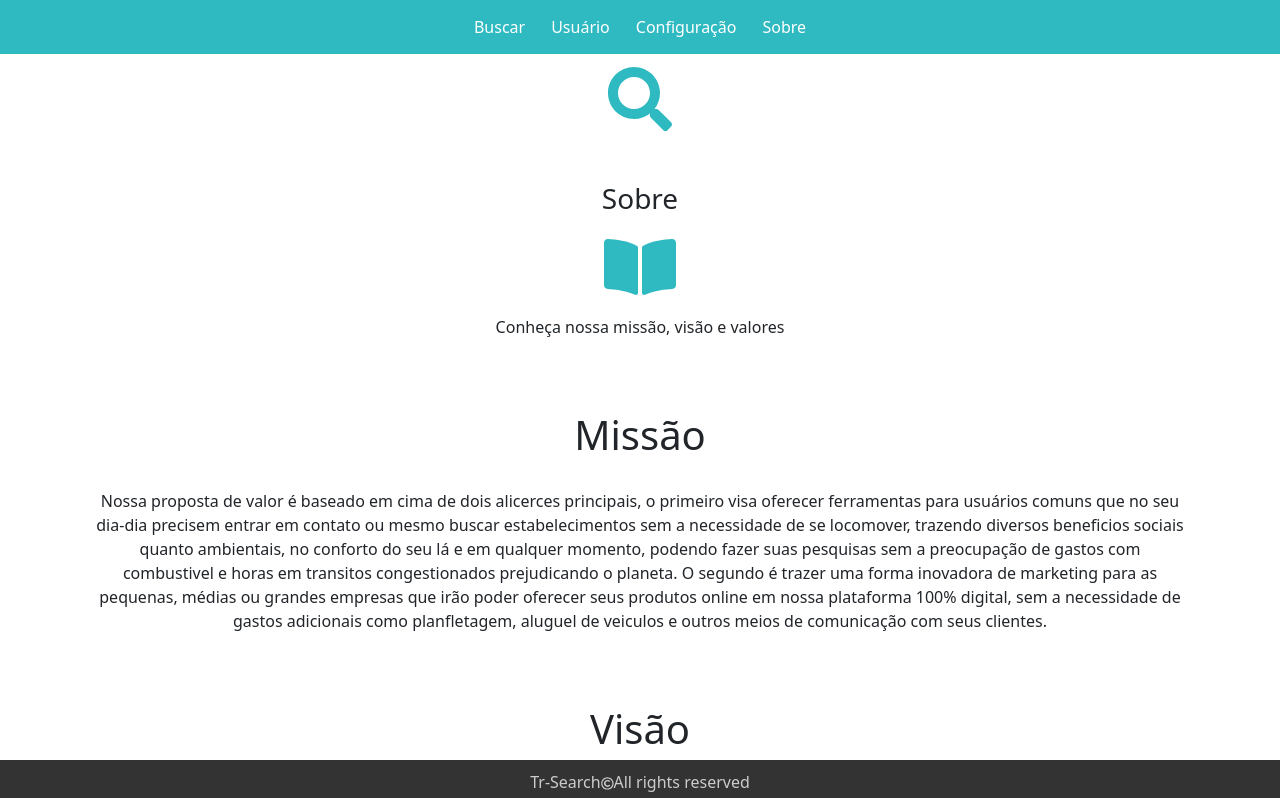
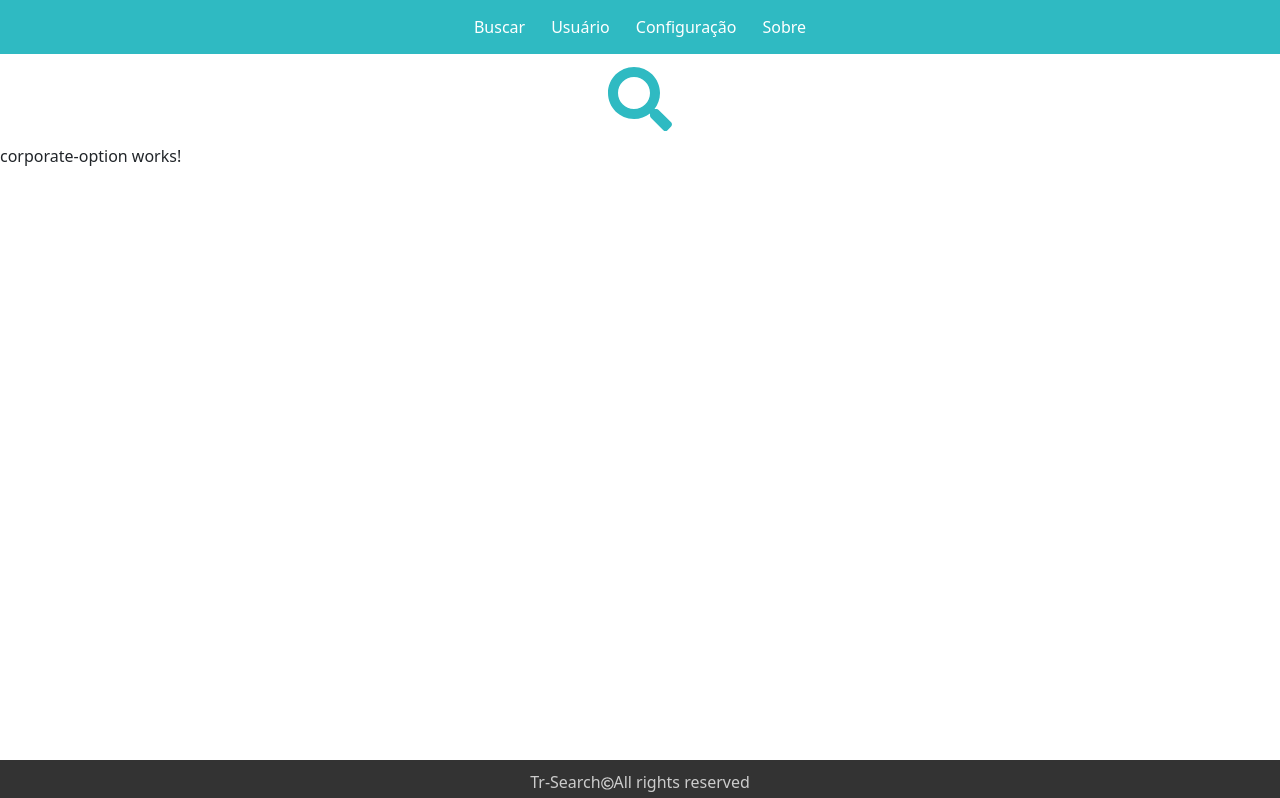
Before and after one commit to Daniel-Fonseca-da-Silva/Tr-Search-Front, an Angular app: page /about in a window 1280 px wide. Shown: the top 798 px of the page. Built offline with nearby package versions, Linux system fonts and the light colour scheme.

Commit message:
Created corporate option and route

```diff
--- a/src/app/app-routing.module.ts
+++ b/src/app/app-routing.module.ts
@@ -9,6 +9,7 @@ import { CommonRoutes } from './users-common';
 import { CorporateRoutes } from './users-corporate';
 import { UserComRoutes } from './users-common-register';
 import { UserCorpRoutes } from './users-corporate-register';
+import { CorporateOptionRoutes } from './corporates-option';
 
 const routes: Routes = [
   {
@@ -23,6 +24,7 @@ const routes: Routes = [
   ...CommonRoutes,
   ...CorporateRoutes,
   ...UserComRoutes,
+  ...CorporateOptionRoutes,
   ...UserCorpRoutes
 ];
 
--- a/src/app/app.component.html
+++ b/src/app/app.component.html
@@ -3,8 +3,9 @@
 <!-- <app-user-com></app-user-com> -->
 <!-- <app-user-corp></app-user-corp> -->
 <!-- <app-login-user></app-login-user> -->
-<router-outlet></router-outlet>
+<!-- <router-outlet></router-outlet> -->
 <!-- <app-search></app-search> -->
 <!-- <app-corporate></app-corporate> -->
 <!-- <app-register-establishment></app-register-establishment> -->
+<app-corporate-option></app-corporate-option>
 <app-footer></app-footer>
--- a/src/app/app.module.ts
+++ b/src/app/app.module.ts
@@ -18,6 +18,7 @@ import { RegisterEstablishmentComponent } from './register-establishments';
 import { SearchModule } from './searches';
 import { AboutComponent } from './abouts';
 import { ConfigurationComponent } from './configurations';
+import { CorporateOptionComponent } from './corporates-option';
 
 @NgModule({
   declarations: [
@@ -33,7 +34,8 @@ import { ConfigurationComponent } from './configurations';
     UserComComponent,
     RegisterEstablishmentComponent,
     AboutComponent,
-    ConfigurationComponent
+    ConfigurationComponent,
+    CorporateOptionComponent,
   ],
   imports: [
     BrowserModule,
--- /dev/null
+++ b/src/app/corporates-option/corporate-option.module.ts
@@ -0,0 +1,18 @@
+import { Routes } from '@angular/router';
+
+import { CorporateOptionComponent } from './index';
+
+export const CorporateOptionRoutes: Routes = [
+    {
+        path: 'corporate_option',
+        redirectTo: 'corporate-option'
+    },
+    {
+        path: 'usuário_opção',
+        redirectTo: 'corporate-option'
+    },
+    {
+        path: 'corporate-option',
+        component: CorporateOptionComponent
+    }
+];
--- /dev/null
+++ b/src/app/corporates-option/corporate-option/corporate-option.component.html
@@ -0,0 +1 @@
+<p>corporate-option works!</p>
--- /dev/null
+++ b/src/app/corporates-option/corporate-option/corporate-option.component.ts
@@ -0,0 +1,15 @@
+import { Component, OnInit } from '@angular/core';
+
+@Component({
+  selector: 'app-corporate-option',
+  templateUrl: './corporate-option.component.html',
+  styleUrls: ['./corporate-option.component.css']
+})
+export class CorporateOptionComponent implements OnInit {
+
+  constructor() { }
+
+  ngOnInit(): void {
+  }
+
+}
--- /dev/null
+++ b/src/app/corporates-option/corporate-option/index.ts
@@ -0,0 +1 @@
+export * from './corporate-option.component';
--- /dev/null
+++ b/src/app/corporates-option/index.ts
@@ -0,0 +1,2 @@
+export * from './corporate-option';
+export * from './corporate-option.module';
```
Also changed, not shown: src/app/corporates-option/corporate-option/corporate-option.component.css (added).
